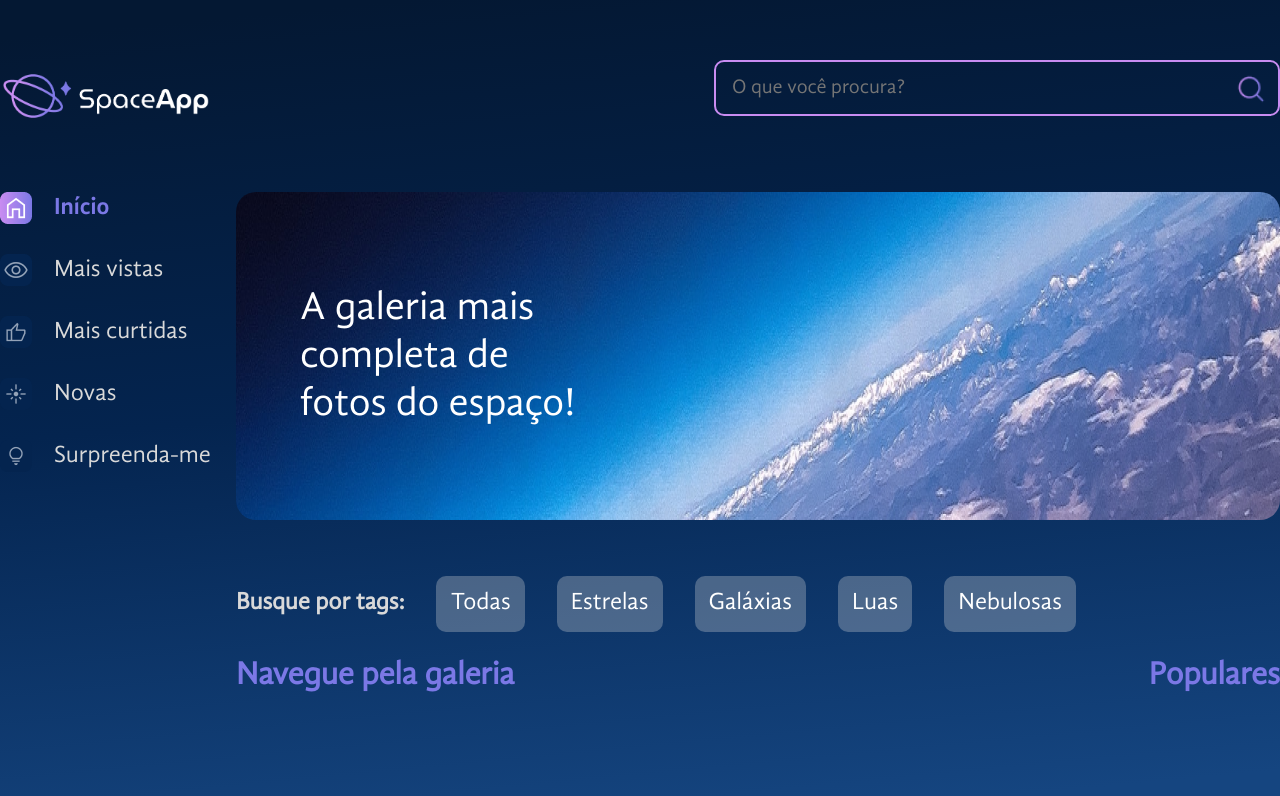
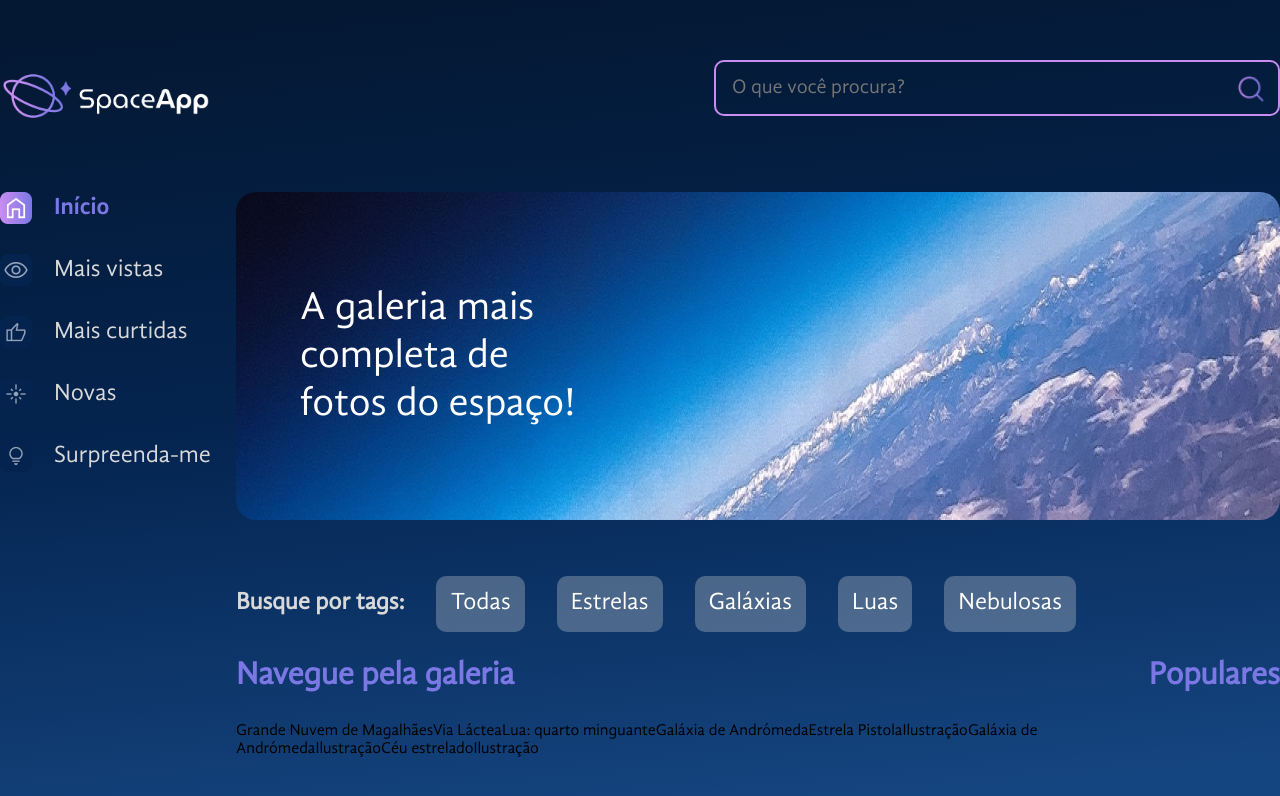
Before and after one commit to erikenascimento/SpaceApp, a React (Vite) app in the folder space-app/: page / in a window 1280 px wide. Shown: the top 796 px of the page. Built offline with nearby package versions, Linux system fonts and the light colour scheme.

Commit message:
Starting the creation of the gallery image renderization by using usestate in the App file

```diff
--- a/space-app/src/App.jsx
+++ b/space-app/src/App.jsx
@@ -5,6 +5,8 @@ import Sidebar from "./components/Sidebar";
 import Wrapper from "./components/Wrapper";
 import banner from "./components/Wrapper/banner.png";
 import Gallery from "./components/Gallery";
+import photos from "./fotos.json";
+import { useState } from "react";
 
 const GradientBackground = styled.div`
 	background: linear-gradient(
@@ -34,7 +36,8 @@ const GalleryContent = styled.section`
 	flex-grow: 1;
 `;
 
-function App() {
+const App = () => {
+	const [galleryPhotos, setGalleryPhotos] = useState(photos);
 	return (
 		<GradientBackground>
 			<GlobalStyles />
@@ -47,12 +50,12 @@ function App() {
 							text="A galeria mais completa de fotos do espaço!"
 							backgroundImage={banner}
 						/>
-						<Gallery />
+						<Gallery photos={galleryPhotos} />
 					</GalleryContent>
 				</MainContainer>
 			</ContainerApp>
 		</GradientBackground>
 	);
-}
+};
 
 export default App;
--- a/space-app/src/components/Gallery/index.jsx
+++ b/space-app/src/components/Gallery/index.jsx
@@ -11,13 +11,14 @@ const FluidSection = styled.section`
 	flex-grow: 1;
 `;
 
-const Gallery = () => {
+const Gallery = ({ photos = [] }) => {
 	return (
 		<>
 			<Tags></Tags>
 			<GalleryContainer>
 				<FluidSection>
 					<Title>Navegue pela galeria</Title>
+					{photos.map(photo => photo.titulo)}
 				</FluidSection>
 				<Populars />
 			</GalleryContainer>
--- /dev/null
+++ b/space-app/src/fotos.json
@@ -0,0 +1,72 @@
+[
+  {
+    "titulo": "Grande Nuvem de Magalhães",
+    "fonte": "Alura Space",
+    "path": "/imagens/galeria/foto-1.png",
+    "id": "1",
+    "tagId": 2
+  },
+  {
+    "titulo": "Via Láctea",
+    "fonte": "Alura Space",
+    "path": "/imagens/galeria/foto-2.png",
+    "id": "2",
+    "tagId": 2
+  },
+  {
+    "titulo": "Lua: quarto minguante",
+    "fonte": "Alura Space",
+    "path": "/imagens/galeria/foto-3.png",
+    "id": "3",
+    "tagId": 3
+  },
+  {
+    "titulo": "Galáxia de Andrómeda",
+    "fonte": "Alura Space",
+    "path": "/imagens/galeria/foto-4.png",
+    "id": "4",
+    "tagId": 2
+  },
+  {
+    "titulo": "Estrela Pistola",
+    "fonte": "Alura Space",
+    "path": "/imagens/galeria/foto-5.png",
+    "id": "5",
+    "tagId": 1
+  },
+  {
+    "titulo": "Ilustração",
+    "fonte": "Alura Space",
+    "path": "/imagens/galeria/foto-6.png",
+    "id": "6",
+    "tagId": 4
+  },
+  {
+    "titulo": "Galáxia de Andrómeda",
+    "fonte": "Alura Space",
+    "path": "/imagens/galeria/foto-7.png",
+    "id": "7",
+    "tagId": 2
+  },
+  {
+    "titulo": "Ilustração",
+    "fonte": "Alura Space",
+    "path": "/imagens/galeria/foto-8.png",
+    "id": "8",
+    "tagId": 4
+  },
+  {
+    "titulo": "Céu estrelado",
+    "fonte": "Alura Space",
+    "path": "/imagens/galeria/foto-9.png",
+    "id": "9",
+    "tagId": 1
+  },
+  {
+    "titulo": "Ilustração",
+    "fonte": "Alura Space",
+    "path": "/imagens/galeria/foto-10.png",
+    "id": "10",
+    "tagId": 1
+  }
+]
```
